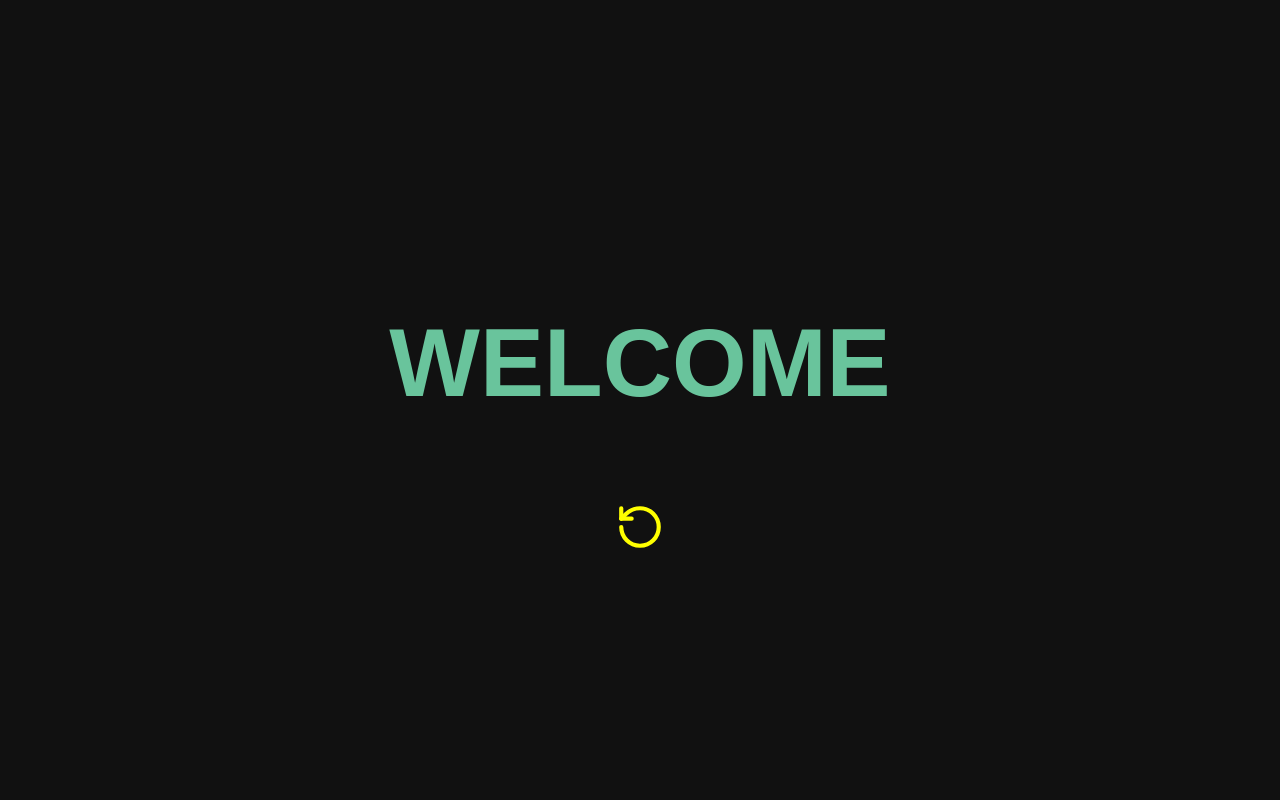
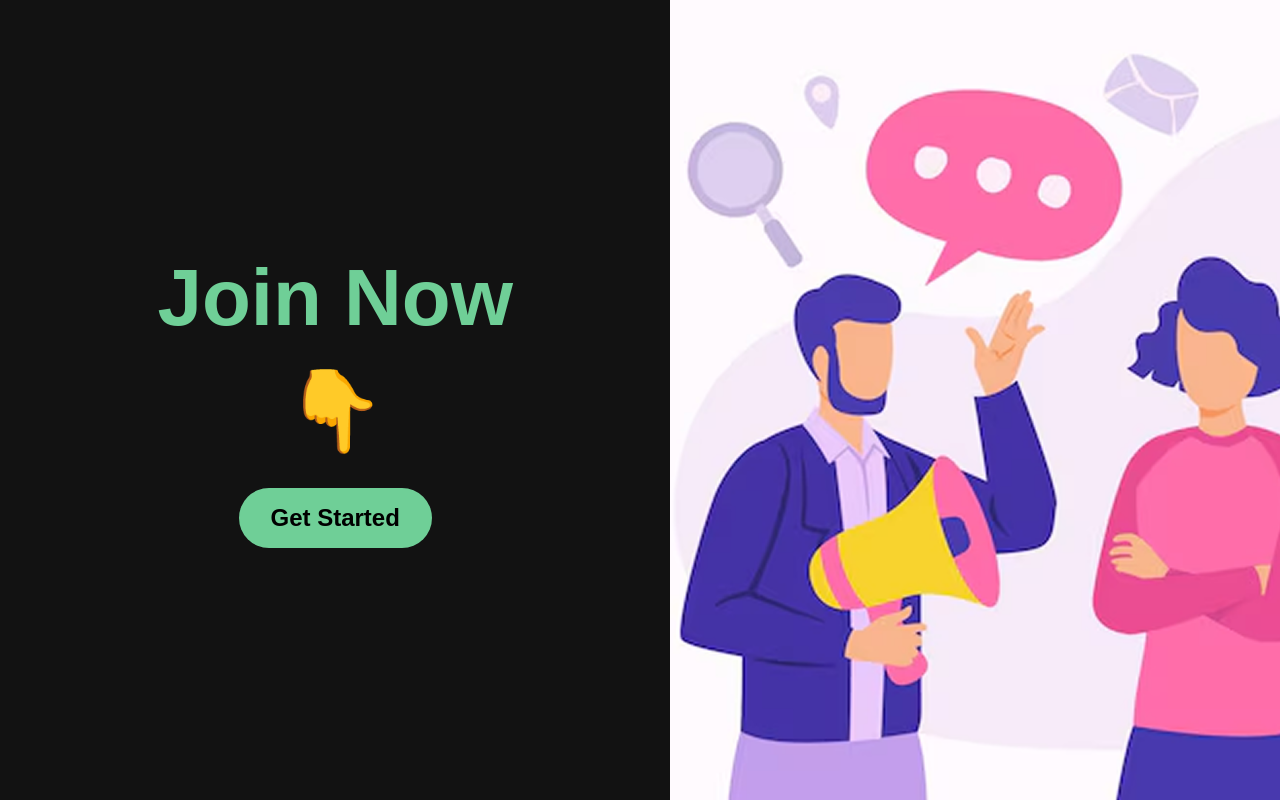
Before and after one commit to DiamondSssssss/ChatApp_FEWEB, a React (Create React App) app: page / in a window 1280 px wide. Built offline with nearby package versions, Linux system fonts and the light colour scheme.

Commit message:
get started

```diff
--- a/package.json
+++ b/package.json
@@ -10,6 +10,7 @@
     "lucide-react": "^0.482.0",
     "react": "^19.0.0",
     "react-dom": "^19.0.0",
+    "react-icons": "^5.5.0",
     "react-router-dom": "^7.3.0",
     "react-scripts": "5.0.1",
     "web-vitals": "^2.1.4"
--- a/src/App.js
+++ b/src/App.js
@@ -17,7 +17,7 @@ function App() {
     <>
       <BrowserRouter>
         <Routes>
-          <Route path="/" element={<Opening />}/>
+          <Route path="/" element={<GetStarted />}/>
           <Route path="/chat-box" element={<ChatBox />}/>
           <Route path="/get-started" element={<GetStarted />}/>
           <Route path="/login" element={<Login />}/>
--- a/src/components/GetStarted/GetStarted.jsx
+++ b/src/components/GetStarted/GetStarted.jsx
@@ -1,7 +1,18 @@
 import React from "react";
-
+import "./GetStarted.scss";
 const GetStarted = () => {
-  return <div>GetStarted</div>;
+  return(
+  <div className="join-now-container">
+      <div className="left-section">
+        <h1>Join Now</h1>
+        <span className="emoji">👇</span>
+        <button className="get-started">Get Started</button>
+      </div>
+      <div className="right-section">
+        <img src="/join.png" alt="Illustration" />
+      </div>
+    </div>
+  )
 };
 
 export default GetStarted;
--- a/src/components/GetStarted/GetStarted.scss
+++ b/src/components/GetStarted/GetStarted.scss
@@ -0,0 +1,66 @@
+* {
+    margin: 0;
+    padding: 0;
+    box-sizing: border-box;
+}
+
+body, html {
+    height: 100%;
+    width: 100%;
+    font-family: Arial, sans-serif;
+}
+
+.join-now-container {
+    display: flex;
+    height: 100vh; /* Full viewport height */
+    width: 100%;
+}
+
+.left-section {
+    flex: 1;
+    background-color: #121212;
+    color: #6fcf97;
+    display: flex;
+    flex-direction: column;
+    align-items: center;
+    justify-content: center;
+    text-align: center;
+    padding: 20px;
+}
+
+.left-section h1 {
+    font-size: 5rem; /* Bigger text */
+    font-weight: bold;
+}
+
+.emoji {
+    font-size: 5rem; /* Bigger emoji */
+    margin-top: 20px;
+}
+
+.get-started {
+    margin-top: 30px;
+    padding: 16px 32px; /* Bigger button */
+    font-size: 1.5rem;
+    border: none;
+    background-color: #6fcf97;
+    color: black;
+    border-radius: 50px;
+    cursor: pointer;
+    font-weight: bold;
+    transition: 0.3s ease-in-out;
+}
+
+.get-started:hover {
+    background-color: #5ab783;
+}
+
+.right-section {
+    padding: 0px;
+}
+
+.right-section img {
+    max-width: 100%;
+    max-height: 100%;
+    object-fit: contain; /* Ensures full fit without distortion */
+}
--- a/src/components/Opening/Opening.jsx
+++ b/src/components/Opening/Opening.jsx
@@ -1,13 +1,21 @@
-import React from "react";
+import React, { useState } from "react";
 import "./Opening.scss";
-import { RotateCcw } from "lucide-react";
+import { FiRefreshCcw } from "react-icons/fi"; // Install react-icons if not installed
+
 const Opening = () => {
+  const [showText, setShowText] = useState(false);
+
+  const handleReloadClick = () => {
+    setShowText(true);
+  };
+
   return (
-    <div className="welcome-container">
+    <div className="opening-container">
       <h1 className="welcome-text">Welcome</h1>
-      <div className="reload-icon">
-        <RotateCcw size={50} color="yellow" />
+      <div className="reload-icon" onClick={handleReloadClick}>
+        <FiRefreshCcw />
       </div>
+      {showText && <p className="error-text">Try again</p>}
     </div>
   );
 };
--- a/src/components/Opening/Opening.scss
+++ b/src/components/Opening/Opening.scss
@@ -1,26 +1,33 @@
-.welcome-container {
+.opening-container {
     display: flex;
     flex-direction: column;
     align-items: center;
     justify-content: center;
     height: 100vh;
-    background-color: #111;
-    color: #69c49c;
-    font-family: Arial, sans-serif;
+    background-color: #121212;
+  }
 
   .welcome-text {
-      font-size: 6rem;
+    font-size: 4rem;
     font-weight: bold;
-      text-transform: uppercase;
+    color: #6fcf97;
   }
 
   .reload-icon {
     margin-top: 20px;
+    font-size: 3rem;
+    color: yellow;
     cursor: pointer;
-      transition: transform 0.3s ease-in-out;
+    transition: transform 0.2s ease-in-out;
 
     &:hover {
-        transform: rotate(360deg);
+      transform: rotate(180deg);
     }
   }
+
+  .error-text {
+    margin-top: 10px;
+    font-size: 1.5rem;
+    color: red;
+    font-weight: bold;
   }
```
Also changed, not shown: public/join.png (added), 1 other file (tests, documents, lock files or other folders). Lines whose indentation alone changed are shown as unchanged.
